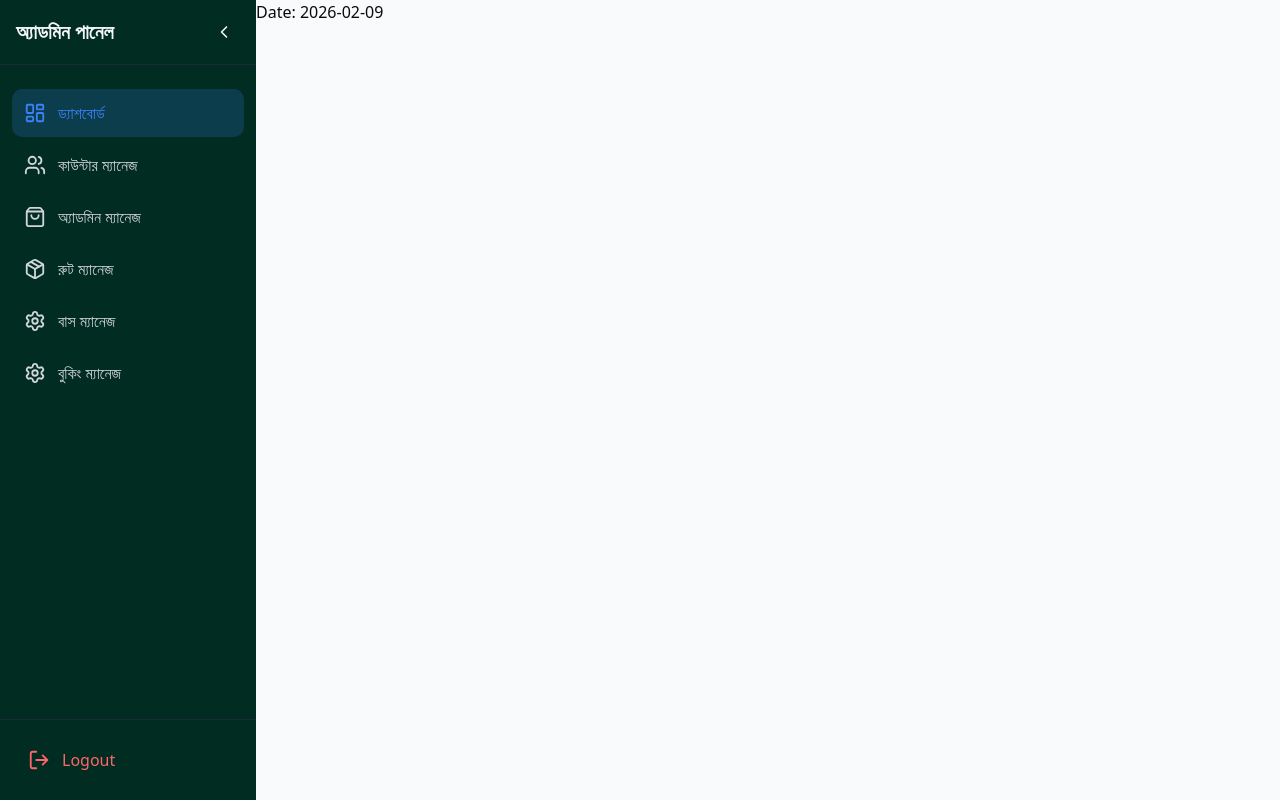
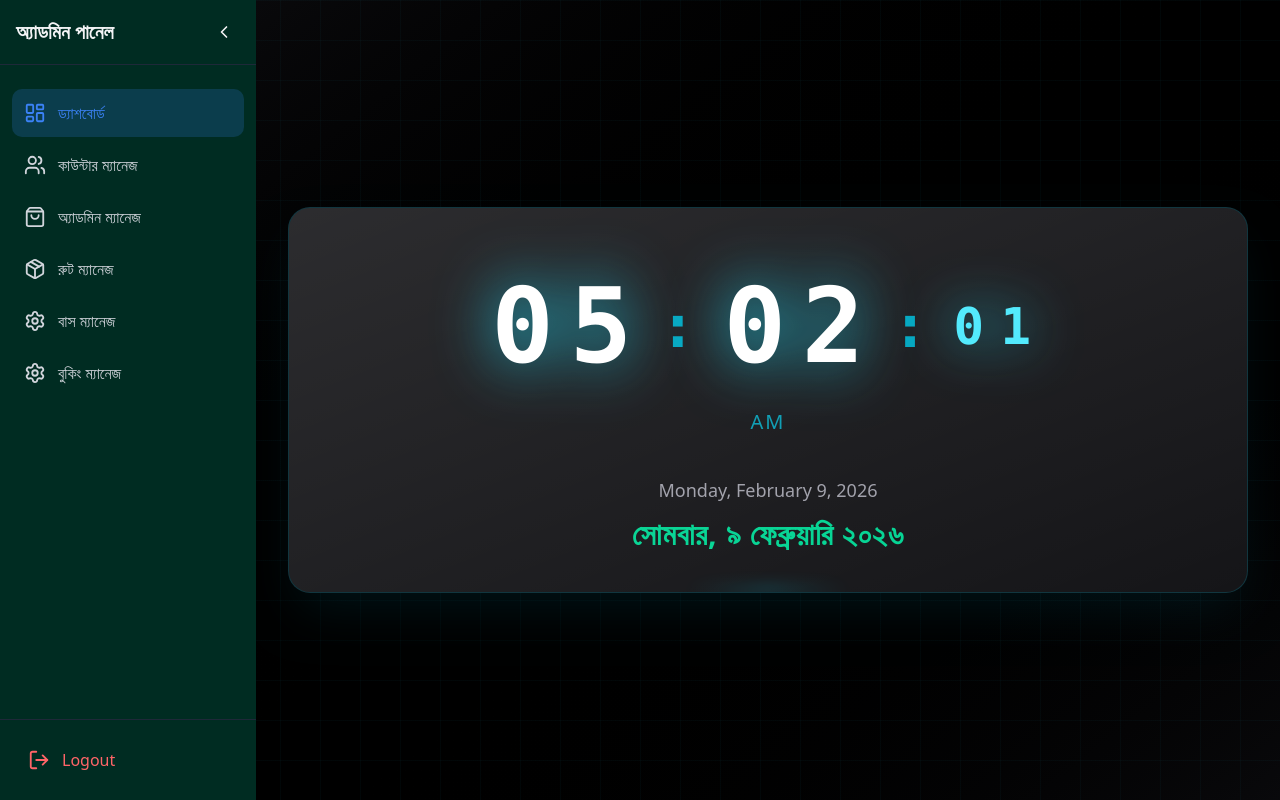
Before and after one commit to akweb69/Bus_Booking_Project_Client_Side, a React (Vite) app: page /admin in a window 1280 px wide. Built offline with nearby package versions, Linux system fonts and the light colour scheme.

Commit message:
alhamdulillah!

```diff
--- a/package.json
+++ b/package.json
@@ -15,10 +15,10 @@
     "@radix-ui/react-label": "^2.1.8",
     "@radix-ui/react-slot": "^1.2.4",
     "@tailwindcss/vite": "^4.1.18",
-    "axios": "^1.13.2",
+    "axios": "^1.13.5",
     "class-variance-authority": "^0.7.1",
     "clsx": "^2.1.1",
-    "framer-motion": "^12.26.2",
+    "framer-motion": "^12.33.0",
     "lucide-react": "^0.562.0",
     "react": "^19.2.0",
     "react-dom": "^19.2.0",
--- /dev/null
+++ b/src/Admin/Component/DigitalWatch.jsx
@@ -0,0 +1,113 @@
+'use client'; // If using Next.js App Router
+
+import React, { useState, useEffect } from 'react';
+import { motion } from 'framer-motion';
+
+const DigitalWatch = () => {
+    const [time, setTime] = useState(new Date());
+
+    useEffect(() => {
+        const timer = setInterval(() => setTime(new Date()), 1000);
+        return () => clearInterval(timer);
+    }, []);
+
+    // Bengali numerals converter
+    const toBanglaNumber = (num) => {
+        const banglaDigits = ['০', '১', '২', '৩', '৪', '৫', '৬', '৭', '৮', '৯'];
+        return num.toString().replace(/\d/g, (d) => banglaDigits[parseInt(d)]);
+    };
+
+    // Bangla names
+    const banglaWeekdays = [
+        'রবিবার', 'সোমবার', 'মঙ্গলবার', 'বুধবার',
+        'বৃহস্পতিবার', 'শুক্রবার', 'শনিবার'
+    ];
+    const banglaMonths = [
+        'জানুয়ারি', 'ফেব্রুয়ারি', 'মার্চ', 'এপ্রিল', 'মে', 'জুন',
+        'জুলাই', 'আগস্ট', 'সেপ্টেম্বর', 'অক্টোবর', 'নভেম্বর', 'ডিসেম্বর'
+    ];
+
+    const hours = time.getHours().toString().padStart(2, '0');
+    const minutes = time.getMinutes().toString().padStart(2, '0');
+    const seconds = time.getSeconds().toString().padStart(2, '0');
+
+    const weekday = banglaWeekdays[time.getDay()];
+    const day = time.getDate();
+    const month = banglaMonths[time.getMonth()];
+    const year = time.getFullYear();
+
+    const banglaDate = `${toBanglaNumber(day)} ${month} ${toBanglaNumber(year)}`;
+
+    return (
+        <div className="min-h-screen w-full bg-gradient-to-br from-zinc-950 via-black to-zinc-950 flex items-center justify-center p-8 overflow-hidden">
+            {/* Subtle animated background grid */}
+            <div className="absolute inset-0 bg-[linear-gradient(rgba(34,211,238,0.03)_1px,transparent_1px),linear-gradient(90deg,rgba(34,211,238,0.03)_1px,transparent_1px)] bg-[size:40px_40px] animate-[grid_20s_linear_infinite]" />
+
+            <motion.div
+                initial={{ scale: 0.8, opacity: 0 }}
+                animate={{ scale: 1, opacity: 1 }}
+                transition={{ duration: 0.8, ease: "easeOut" }}
+                className="relative w-full  bg-zinc-900/90 backdrop-blur-xl rounded-3xl p-10 border border-cyan-500/20 shadow-2xl shadow-cyan-500/10 overflow-hidden"
+            >
+                {/* Glass reflection effect */}
+                <div className="absolute inset-0 bg-gradient-to-br from-white/10 to-transparent pointer-events-none" />
+
+                {/* Time Display */}
+                <div className="text-center">
+                    <motion.div
+                        key={`${hours}${minutes}${seconds}`}
+                        initial={{ y: -10, opacity: 0 }}
+                        animate={{ y: 0, opacity: 1 }}
+                        transition={{ duration: 0.4 }}
+                        className="flex items-center justify-center gap-3 text-[6.5rem] font-mono font-bold tracking-[0.15em] text-white"
+                    >
+                        <span className="drop-shadow-[0_0_30px_rgb(34,211,238)]">{hours}</span>
+                        <span className="text-cyan-400 animate-pulse text-6xl">:</span>
+                        <span className="drop-shadow-[0_0_30px_rgb(34,211,238)]">{minutes}</span>
+                        <span className="text-cyan-400 animate-pulse text-6xl">:</span>
+                        <motion.span
+                            animate={{ scale: [1, 1.08, 1] }}
+                            transition={{ duration: 0.8, repeat: Infinity }}
+                            className="text-cyan-300 text-5xl drop-shadow-[0_0_25px_rgb(34,211,238)]"
+                        >
+                            {seconds}
+                        </motion.span>
+                    </motion.div>
+
+                    {/* Optional 12-hour indicator */}
+                    <div className="text-cyan-400/70 text-xl font-medium tracking-widest mt-1">
+                        {time.getHours() >= 12 ? 'PM' : 'AM'}
+                    </div>
+                </div>
+
+                {/* Date Section */}
+                <div className="mt-10 text-center space-y-3">
+                    {/* English Date */}
+                    <div className="text-zinc-400 text-lg font-medium">
+                        {time.toLocaleDateString('en-US', {
+                            weekday: 'long',
+                            month: 'long',
+                            day: 'numeric',
+                            year: 'numeric'
+                        })}
+                    </div>
+
+                    {/* Bangla Date - Highlighted */}
+                    <motion.div
+                        initial={{ opacity: 0, y: 20 }}
+                        animate={{ opacity: 1, y: 0 }}
+                        transition={{ delay: 0.3 }}
+                        className="text-3xl font-semibold text-emerald-400 tracking-wide"
+                    >
+                        {weekday}, {banglaDate}
+                    </motion.div>
+                </div>
+
+                {/* Bottom glow line */}
+                <div className="absolute bottom-0 left-1/2 -translate-x-1/2 w-40 h-1 bg-gradient-to-r from-transparent via-cyan-400 to-transparent opacity-50 blur-sm" />
+            </motion.div>
+        </div>
+    );
+};
+
+export default DigitalWatch;
--- a/src/Admin/MainLayout/AdminAsideBar.jsx
+++ b/src/Admin/MainLayout/AdminAsideBar.jsx
@@ -12,6 +12,7 @@ import {
 } from 'lucide-react';
 
 import './AdminAsideBar.css';
+import { Link } from 'react-router-dom';
 
 const AdminAsideBar = () => {
     const [isCollapsed, setIsCollapsed] = useState(false);
@@ -94,8 +95,8 @@ const AdminAsideBar = () => {
 
                             return (
                                 <li key={index}>
-                                    <a
-                                        href={item.href}
+                                    <Link
+                                        to={item.href}
                                         className={`
                       flex items-center gap-3 px-3 py-3 rounded-lg
                       transition-colors
@@ -107,7 +108,7 @@ const AdminAsideBar = () => {
                                     >
                                         <item.icon size={22} />
                                         {!isCollapsed && <span>{item.label}</span>}
-                                    </a>
+                                    </Link>
                                 </li>
                             );
                         })}
--- a/src/Admin/MainLayout/AdminDash.jsx
+++ b/src/Admin/MainLayout/AdminDash.jsx
@@ -1,11 +1,11 @@
 import React from 'react';
+import DigitalWatch from '../Component/DigitalWatch';
 
 const AdminDash = () => {
-    const date = new Date();
-    const today = date.toISOString().split("T")[0];
+
     return (
         <div className=' w-full'>
-            Date:  {today}
+            <DigitalWatch />
         </div>
     );
 };
--- /dev/null
+++ b/src/Admin/Pages/Manage_Counter_Id.jsx
@@ -0,0 +1,11 @@
+import React from 'react';
+
+const Manage_Counter_Id = () => {
+    return (
+        <div>
+            fdsfsd
+        </div>
+    );
+};
+
+export default Manage_Counter_Id;
--- a/src/routes/AppRoutes.jsx
+++ b/src/routes/AppRoutes.jsx
@@ -9,6 +9,7 @@ import UserLayout from "@/Admin/User/Layout/UserLayout";
 import UserDash from "@/Admin/User/Layout/UserDash";
 import SignIn from "@/Pages/SignIn";
 import SignUp from "@/Pages/SignUp";
+import Manage_Counter_Id from "@/Admin/Pages/Manage_Counter_Id";
 
 const AppRoutes = () => {
     return (
@@ -23,6 +24,7 @@ const AppRoutes = () => {
             {/* admin routes */}
             <Route element={<Layout />}>
                 <Route path="/admin" element={<AdminDash />} />
+                <Route path="/admin/counter_managment" element={<Manage_Counter_Id />} />
 
             </Route>
             {/* user Dashboard routes */}
```
Also changed, not shown: 1 other file (tests, documents, lock files or other folders).
